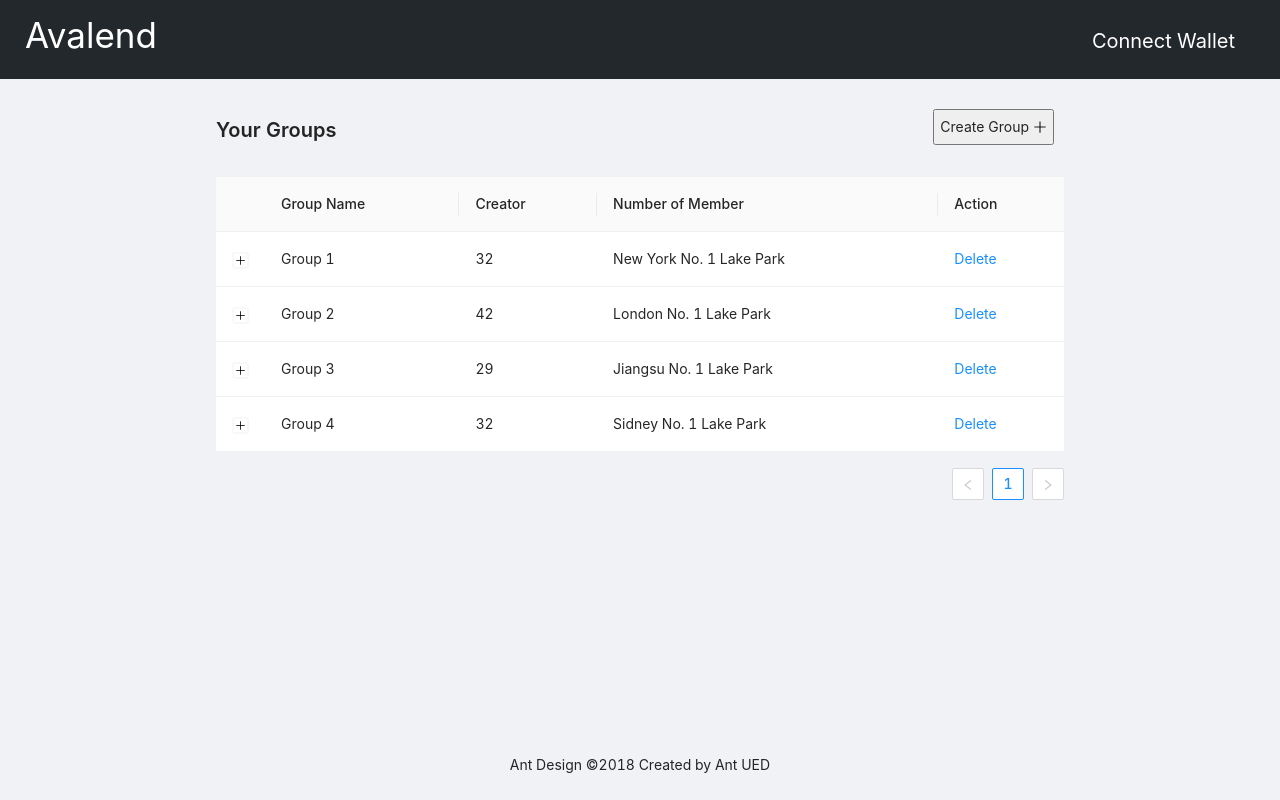
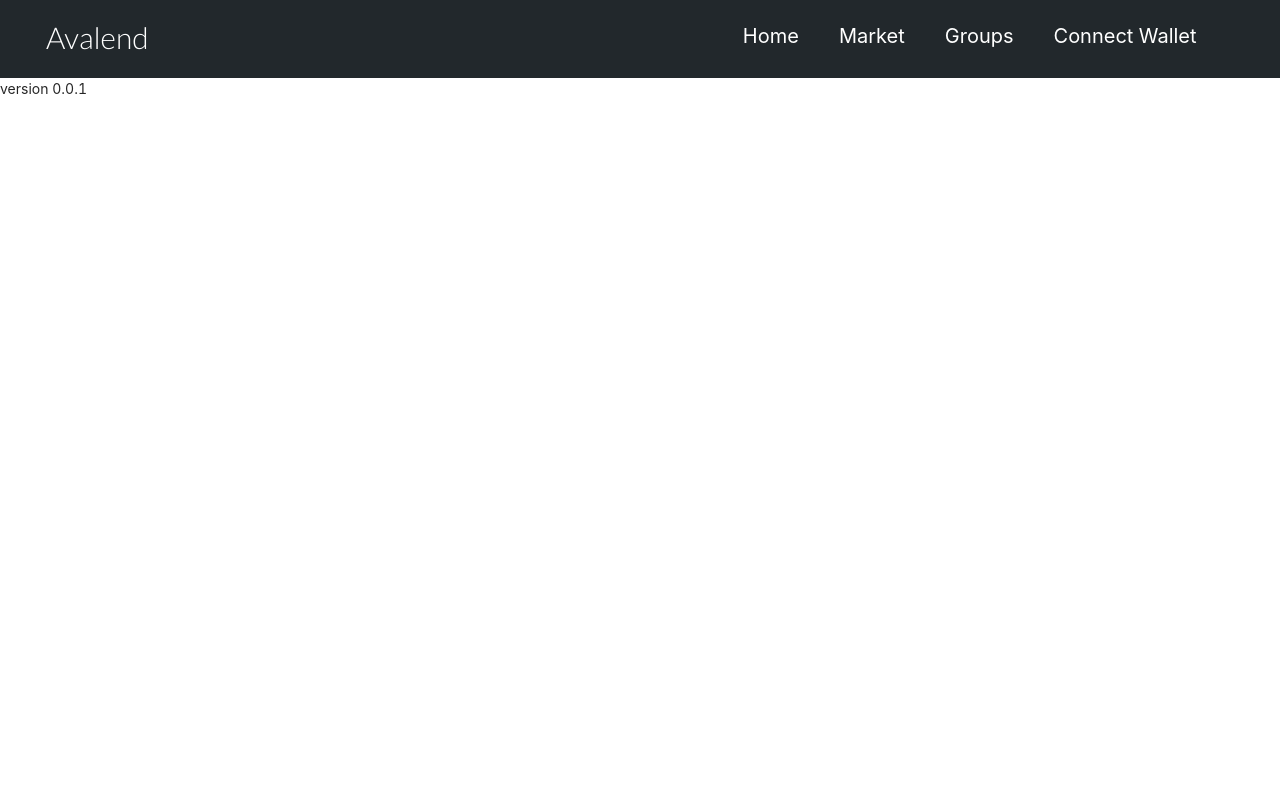
Before and after one commit to CeliktepeMurat/AvaLend, a React (Create React App) app: page /home in a window 1280 px wide. Built offline with nearby package versions, Linux system fonts and the light colour scheme.

Commit message:
additionsss

```diff
--- a/package.json
+++ b/package.json
@@ -10,6 +10,7 @@
     "node-fetch": "^2.6.1",
     "react": "^17.0.1",
     "react-dom": "^17.0.1",
+    "react-router-dom": "^5.2.0",
     "react-scripts": "4.0.1",
     "web3": "^1.3.0"
   },
--- a/src/App.css
+++ b/src/App.css
@@ -32,9 +32,8 @@ body {
 
 .main-header span:hover,
 .main-header a:hover {
-  color: #fff;
-  border-bottom: rgb(194, 11, 11) 3px solid;
-  transition: all ease-in 0.3s;
+  color: rgba(255, 255, 255, 0.589);
+  transition: all 0.2s;
   cursor: pointer;
 }
 
@@ -43,11 +42,22 @@ body {
   text-align: right;
   width: calc(100% - 170px);
 }
+.logo h1 {
+  font-family: 'Lato', sans-serif;
+  position: relative;
+  font-size: 30px;
+  color: white;
+  top: 6px;
+  left: 30px;
+}
 .main-nav ul {
   list-style: none;
 }
-.main nav ul li {
+.main-nav ul li {
   display: inline-block;
+  margin-left: 40px;
+  text-align: center;
+  align-items: space-between;
 }
 
 .addressStyle {
@@ -63,13 +73,13 @@ body {
   border-radius: 10px !important;
 }
 #supply {
-  background-color: rgb(247, 62, 62) !important;
+  background-color: rgb(243, 92, 92) !important;
 }
 #borrow {
   background-color: rgba(99, 192, 37, 0.993) !important;
 }
 #supply:hover {
-  background-color: rgba(255, 4, 4, 0.938) !important;
+  background-color: rgba(231, 24, 24, 0.938) !important;
 }
 #borrow:hover {
   background-color: rgba(80, 177, 15, 0.993) !important;
--- a/src/App.js
+++ b/src/App.js
@@ -1,12 +1,28 @@
-import "./App.css";
-import "antd/dist/antd.css";
-import Index from "./components/group/index";
+import './App.css';
+import 'antd/dist/antd.css';
+import Index from './components/group/index';
+import React, { Fragment } from 'react';
+import { BrowserRouter as Router, Route, Switch } from 'react-router-dom';
+
+import Market from './components/layout/Header';
+import Navbar from './components/layout/Navbar';
+import Home from './components/layout/Home';
+import Groups from './components/group/MyGroups';
 
 const App = () => {
   return (
-    <div className="App">
-      <Index />
-    </div>
+    <Fragment>
+      <div className='App'>
+        <Navbar />
+        <Router>
+          <Switch>
+            <Route exact path='/market' component={Market} />
+            <Route exact path='/home' component={Home} />
+            <Route exact path='/groups' component={Index} />
+          </Switch>
+        </Router>
+      </div>
+    </Fragment>
   );
 };
 
--- a/src/components/group/index.js
+++ b/src/components/group/index.js
@@ -1,19 +1,17 @@
-import { Layout, PageHeader } from "antd";
-import Navbar from "../layout/Navbar";
-import MyGroups from "./MyGroups";
-import { PlusOutlined } from "@ant-design/icons";
+import { Layout, PageHeader } from 'antd';
+import Navbar from '../layout/Navbar';
+import MyGroups from './MyGroups';
+import { PlusOutlined } from '@ant-design/icons';
 const { Content, Footer } = Layout;
 
 const Index = () => {
   return (
-    <Layout style={{ height: "100vh" }}>
-      <Navbar />
-
-      <Content className="container" style={{ padding: "0px 0px" }}>
+    <Layout style={{ height: '100vh' }}>
+      <Content className='container' style={{ padding: '0px 0px' }}>
         <PageHeader
-          title="Your Groups"
+          title='Your Groups'
           extra={[
-            <button className="createGroupButton">
+            <button className='createGroupButton'>
               Create Group <PlusOutlined />
             </button>,
           ]}
@@ -23,7 +21,7 @@ const Index = () => {
           </div>
         </PageHeader>
       </Content>
-      <Footer style={{ textAlign: "center" }}>
+      <Footer style={{ textAlign: 'center' }}>
         Ant Design ©2018 Created by Ant UED
       </Footer>
     </Layout>
--- /dev/null
+++ b/src/components/layout/Home.js
@@ -0,0 +1,7 @@
+import React from 'react';
+
+const Home = () => {
+  return <div>version 0.0.1</div>;
+};
+
+export default Home;
--- a/src/components/layout/Navbar.js
+++ b/src/components/layout/Navbar.js
@@ -1,18 +1,30 @@
-import React, { useState } from "react";
+import React, { useState } from 'react';
 
 const Navbar = () => {
   const [ethereum, setEthereum] = useState(null);
 
   return (
-    <div className="main-header">
-      <div className="logo">
-        <a href="/home">Avalend</a>
+    <div className='main-header'>
+      <div className='logo'>
+        <h1>Avalend</h1>
       </div>
-      <nav className="main-nav">
+      <nav className='main-nav'>
         <ul>
           <li>
+            {' '}
+            <a href='/Home'>Home</a>{' '}
+          </li>
+          <li>
+            {' '}
+            <a href='/market'>Market</a>{' '}
+          </li>
+          <li>
+            {' '}
+            <a href='/groups'>Groups</a>{' '}
+          </li>
+          <li>
             {ethereum !== null ? (
-              <span className="addressStyle">
+              <span className='addressStyle'>
                 {String(ethereum[0]).substring(0, 12)}...
               </span>
             ) : (
@@ -34,7 +46,7 @@ const Navbar = () => {
 
 const getEthereum = async () => {
   let ethereum = await window.ethereum.request({
-    method: "eth_requestAccounts",
+    method: 'eth_requestAccounts',
   });
   //console.log(ethereum);
   return ethereum;
```
Also changed, not shown: src/components/group/MyGroups.js (+20 -20 lines), 2 other files (tests, documents, lock files or other folders).
